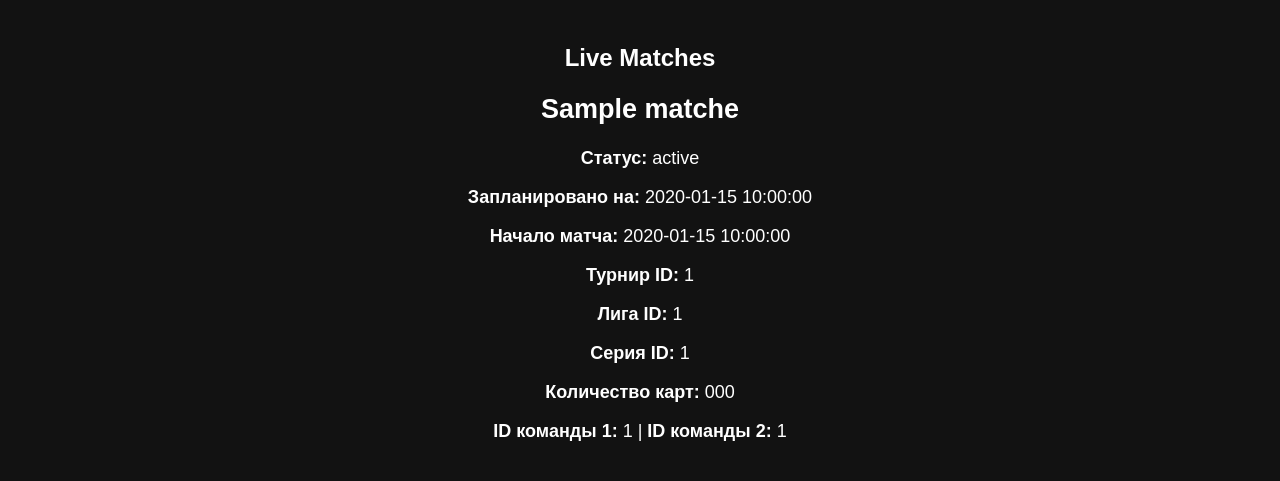
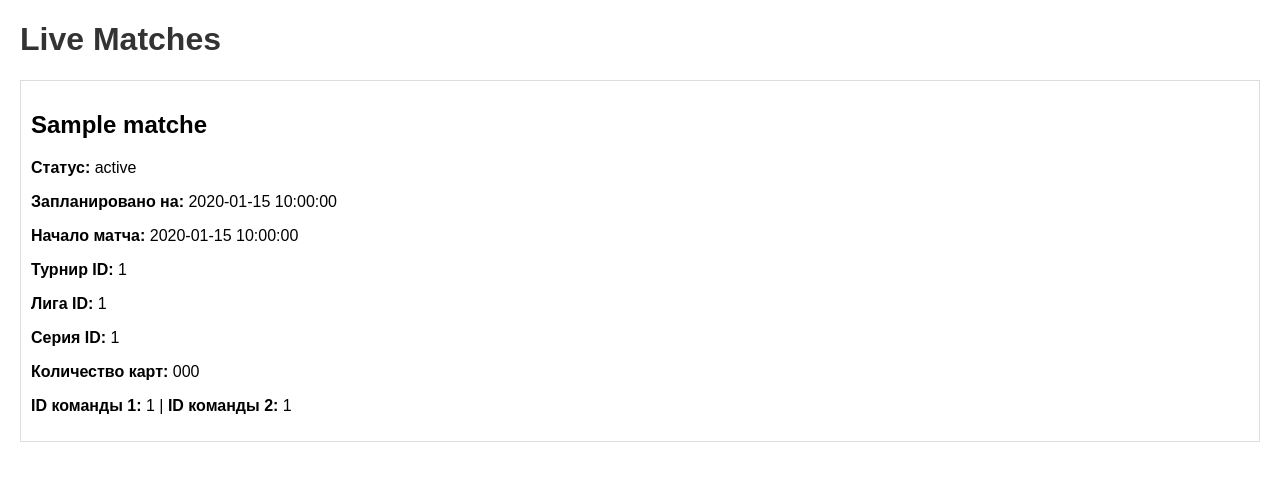
Before and after one commit to LlnZa/cs2, a FastAPI app: page / in a window 1280 px wide. Shown: the top 481 px of the page. Run offline with FastAPI, Linux system fonts and the light colour scheme; a database or web service that is not in the repository returns one stand-in record (values such as "Sample title"); some libraries are stand-ins or nearby versions.

Commit message:
Update style.css

```diff
--- a/static/style.css
+++ b/static/style.css
@@ -1,18 +1,19 @@
 body {
-    background-color: #121212;
-    color: #ffffff;
     font-family: Arial, sans-serif;
-    text-align: center;
-    padding: 20px;
+    margin: 20px;
 }
+
 h1 {
-    font-size: 24px;
+    color: #333;
 }
+
 ul {
     list-style-type: none;
     padding: 0;
 }
+
 li {
-    font-size: 18px;
-    margin: 10px 0;
+    border: 1px solid #ddd;
+    padding: 10px;
+    margin-bottom: 10px;
 }
```
